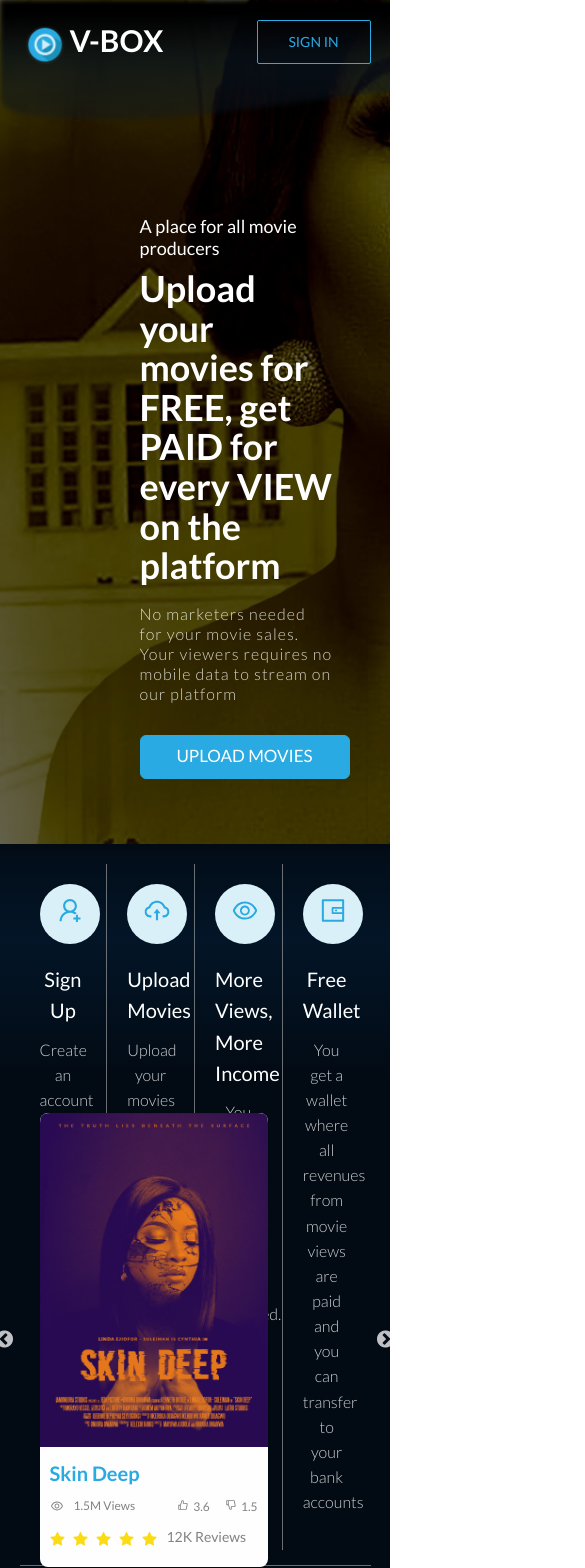
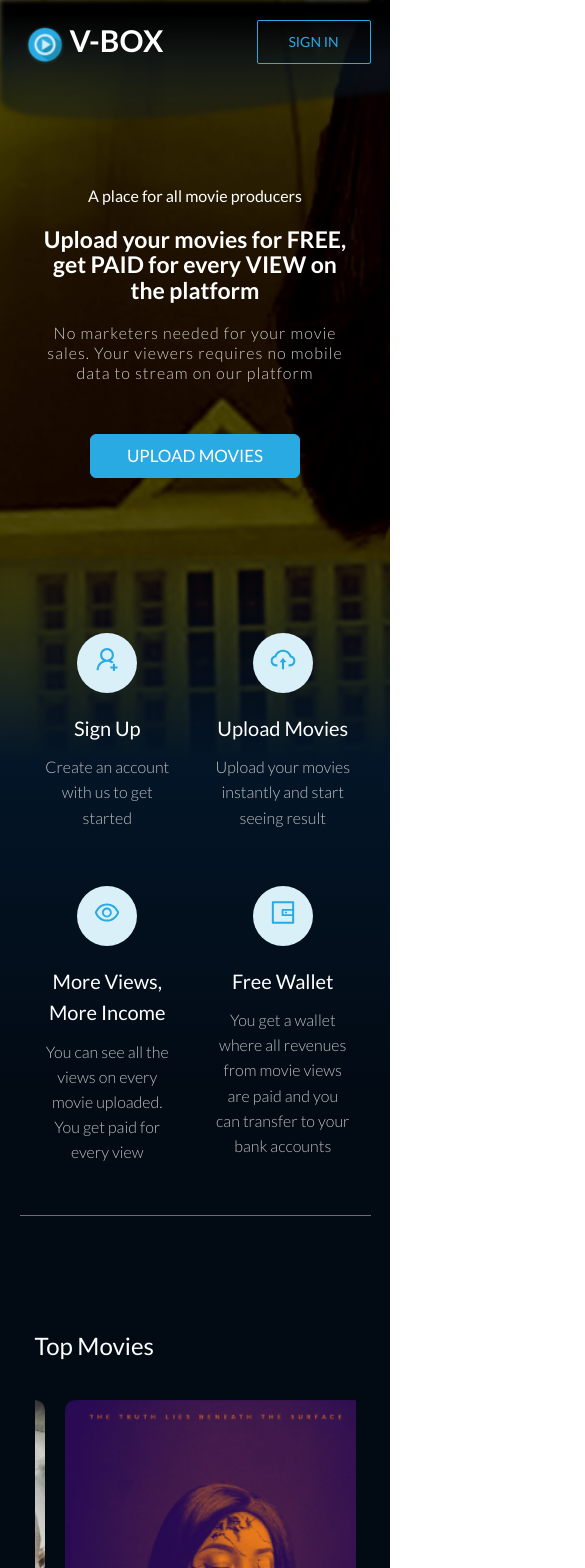
Before and after one commit to Clintjeez/v-box_producer, a React (Create React App) app: page / in a window 390 px wide. Shown: the top 1568 px of the page, 585 px wide, since content can reach past the window. Built offline with nearby package versions, Linux system fonts and the light colour scheme.

Commit message:
UI screens responsive updates

```diff
--- a/src/components/styles/MovieCard.scss
+++ b/src/components/styles/MovieCard.scss
@@ -1,16 +1,17 @@
 .card-wrapper {
   width: 228px;
-  background: #fefefe;
   border-radius: 8px;
   margin: 0 20px;
-
   .movie-img {
     width: 228px;
   }
 
   .card-footer {
     padding: 15px 10px 5px 10px;
+    background: #fefefe;
     color: #828282;
+    border-bottom-left-radius: 8px;
+    border-bottom-right-radius: 8px;
     .movie-title {
       color: #29aae2;
       font-weight: bold;
@@ -51,3 +52,13 @@
     }
   }
 }
+
+@media (max-width: 1024px) {
+  .card-wrapper {
+    width: 100%;
+    padding: 0 10px;
+    .movie-img {
+      width: 100%;
+    }
+  }
+}
--- a/src/views/LandingPage/Hero.js
+++ b/src/views/LandingPage/Hero.js
@@ -34,21 +34,21 @@ const Hero = () => {
       <div className="step-container">
         <div className="container">
           <Row className="step-row">
-            <Col span={6} className="step-col">
+            <Col className="step-col" xs={12} sm={12} md={6} lg={6} xl={6}>
               <Avatar className="step-icon">
                 <UserAddOutlined />
               </Avatar>
               <h2>Sign Up</h2>
               <p>Create an account with us to get started</p>
             </Col>
-            <Col span={6} className="step-col">
+            <Col className="step-col" xs={12} sm={12} md={6} lg={6} xl={6}>
               <Avatar className="step-icon">
                 <CloudUploadOutlined />
               </Avatar>
               <h2>Upload Movies</h2>
               <p>Upload your movies instantly and start seeing result</p>
             </Col>
-            <Col span={6} className="step-col">
+            <Col className="step-col" xs={12} sm={12} md={6} lg={6} xl={6}>
               <Avatar className="step-icon">
                 <EyeOutlined />
               </Avatar>
@@ -58,7 +58,15 @@ const Hero = () => {
                 for every view
               </p>
             </Col>
-            <Col span={6} className="step-col" style={{ border: "none" }}>
+            <Col
+              className="step-col"
+              style={{ border: "none" }}
+              xs={12}
+              sm={12}
+              md={6}
+              lg={4}
+              xl={4}
+            >
               <Avatar className="step-icon">
                 <WalletOutlined />
               </Avatar>
--- a/src/views/LandingPage/MobileAppBanner.js
+++ b/src/views/LandingPage/MobileAppBanner.js
@@ -13,7 +13,7 @@ const MobileAppBanner = () => {
     <section className="app-banner">
       <div className="container">
         <Row>
-          <Col span={12}>
+          <Col sm={24} md={24} lg={12}>
             <div className="app-banner-content">
               <h3 className="title">Get your viewers on V-Box, Download now</h3>
               <p className="txt">Get your viewers on V-Box, Download now</p>
@@ -36,7 +36,7 @@ const MobileAppBanner = () => {
               </Button>
             </div>
           </Col>
-          <Col span={12} className="preview-wrapper">
+          <Col sm={24} md={24} lg={12} className="preview-wrapper">
             {/* <img src={appPreview} className="preview-img" /> */}
           </Col>
         </Row>
--- a/src/views/LandingPage/styles/Footer.scss
+++ b/src/views/LandingPage/styles/Footer.scss
@@ -97,3 +97,9 @@ footer {
     }
   }
 }
+
+@media (max-width: 1040px) {
+  .footer-wrapper {
+    flex-direction: column;
+  }
+}
--- a/src/views/LandingPage/styles/Hero.scss
+++ b/src/views/LandingPage/styles/Hero.scss
@@ -1,6 +1,6 @@
 .hero-container {
   position: relative;
-  height: 100vh;
+  //height: 100vh;
   background-image: linear-gradient(
       252deg,
       rgba(0, 0, 0, 0.55) 50%,
@@ -10,7 +10,7 @@
   background-repeat: no-repeat;
   background-size: cover;
   padding-top: 160px;
-  padding-bottom: 270px;
+  padding-bottom: 0;
 
   .hero-content {
     width: 55%;
@@ -57,7 +57,6 @@
   .step-container {
     text-align: center;
     color: #fff;
-    height: 300px;
     background: linear-gradient(
       180deg,
       rgba(5, 36, 66, 0.1) 0%,
@@ -65,7 +64,7 @@
       #020a13 79.1%
     );
     margin-top: 70px;
-
+    padding: 40px 0;
     .step-row {
       padding: 15px 0;
       border-bottom: solid 1px #a8a8a8a2;
@@ -90,8 +89,122 @@
       p {
         font-size: 16px;
         font-weight: 300;
-        opacity: 0.8;
+        color: rgb(192, 192, 192);
       }
     }
   }
 }
+
+@media (max-width: 480px) {
+  .hero-container {
+    padding-top: 120px;
+
+    .hero-content {
+      width: 100%;
+      margin-left: 0;
+      text-align: center;
+      padding: 10px 20px;
+
+      .hero-sub-title {
+        font-size: 16px;
+      }
+      .hero-title {
+        font-size: 23px;
+        font-weight: bold;
+        margin: 20px 0;
+      }
+      .hero-btn {
+        margin-top: 35px;
+      }
+    }
+  }
+
+  .step-container {
+    .step-col {
+      border-right: none !important;
+      padding: 0;
+      h2 {
+        font-size: 18px;
+      }
+      p {
+        font-size: 14px;
+      }
+    }
+  }
+}
+
+@media (max-width: 768px) {
+  .hero-container {
+    padding-top: 120px;
+
+    .hero-content {
+      width: 100%;
+      margin-left: 0;
+      text-align: center;
+      padding: 10px 20px;
+
+      .hero-sub-title {
+        font-size: 16px;
+      }
+      .hero-title {
+        font-size: 23px;
+        font-weight: bold;
+        margin: 20px 0;
+      }
+      .hero-btn {
+        margin-top: 35px;
+      }
+    }
+  }
+
+  .step-container {
+    position: relative;
+    .step-col {
+      border-right: none !important;
+      h2 {
+        font-size: 18px;
+      }
+      p {
+        font-size: 14px;
+      }
+    }
+  }
+}
+
+@media (max-width: 1024px) {
+  .hero-container {
+    padding-top: 120px;
+    .hero-content {
+      width: 100%;
+      margin-left: 0;
+      text-align: center;
+      padding: 10px 20px;
+
+      .hero-sub-title {
+        font-size: 16px;
+      }
+      .hero-title {
+        font-size: 23px;
+        font-weight: bold;
+        margin: 20px 0;
+      }
+      .hero-btn {
+        margin-top: 35px;
+      }
+    }
+  }
+
+  .step-container {
+    position: relative;
+
+    .step-col {
+      border-right: none !important;
+      h2 {
+        font-size: 18px;
+      }
+      p {
+        font-size: 14px;
+      }
+    }
+  }
+}
--- a/src/views/LandingPage/styles/MobileAppBanner.scss
+++ b/src/views/LandingPage/styles/MobileAppBanner.scss
@@ -65,3 +65,35 @@
     background-size: cover;
   }
 }
+
+@media (max-width: 1040px) {
+  .app-banner {
+    padding: 40px 0;
+
+    .app-banner-content {
+      padding: 20px;
+      .title {
+        font-size: 25px;
+        margin-bottom: 15px;
+      }
+      .btn-wrapper {
+        margin: 30px 0;
+        display: flex;
+        img {
+          width: 150px;
+          height: 50px;
+        }
+      }
+    }
+    .cta-wrapper {
+      padding: 20px;
+
+      .cta-button {
+        margin-top: 30px;
+      }
+    }
+    .preview-wrapper {
+      display: none;
+    }
+  }
+}
--- a/src/views/LandingPage/styles/Producers.scss
+++ b/src/views/LandingPage/styles/Producers.scss
@@ -41,3 +41,16 @@
     }
   }
 }
+
+@media (max-width: 1040px) {
+  .producer-wrapper {
+    flex-direction: column;
+    .producer-card {
+      margin-top: 15px;
+      padding: 10px;
+      .producer-img {
+        width: 100%;
+      }
+    }
+  }
+}
--- a/src/views/LandingPage/styles/Showcase.scss
+++ b/src/views/LandingPage/styles/Showcase.scss
@@ -13,3 +13,36 @@
     }
   }
 }
+
+@media (max-width: 480px) {
+  .showcase {
+    position: relative;
+    padding: 60px 0px;
+
+    .movie-list {
+      padding: 15px;
+    }
+  }
+}
+
+@media (max-width: 768px) {
+  .showcase {
+    position: relative;
+    padding: 60px 0px;
+
+    .movie-list {
+      padding: 15px;
+    }
+  }
+}
+
+@media (max-width: 1024px) {
+  .showcase {
+    position: relative;
+    padding: 60px 0px;
+
+    .movie-list {
+      padding: 15px;
+    }
+  }
+}
```
Also changed, not shown: src/assets/hero-bg.png.
